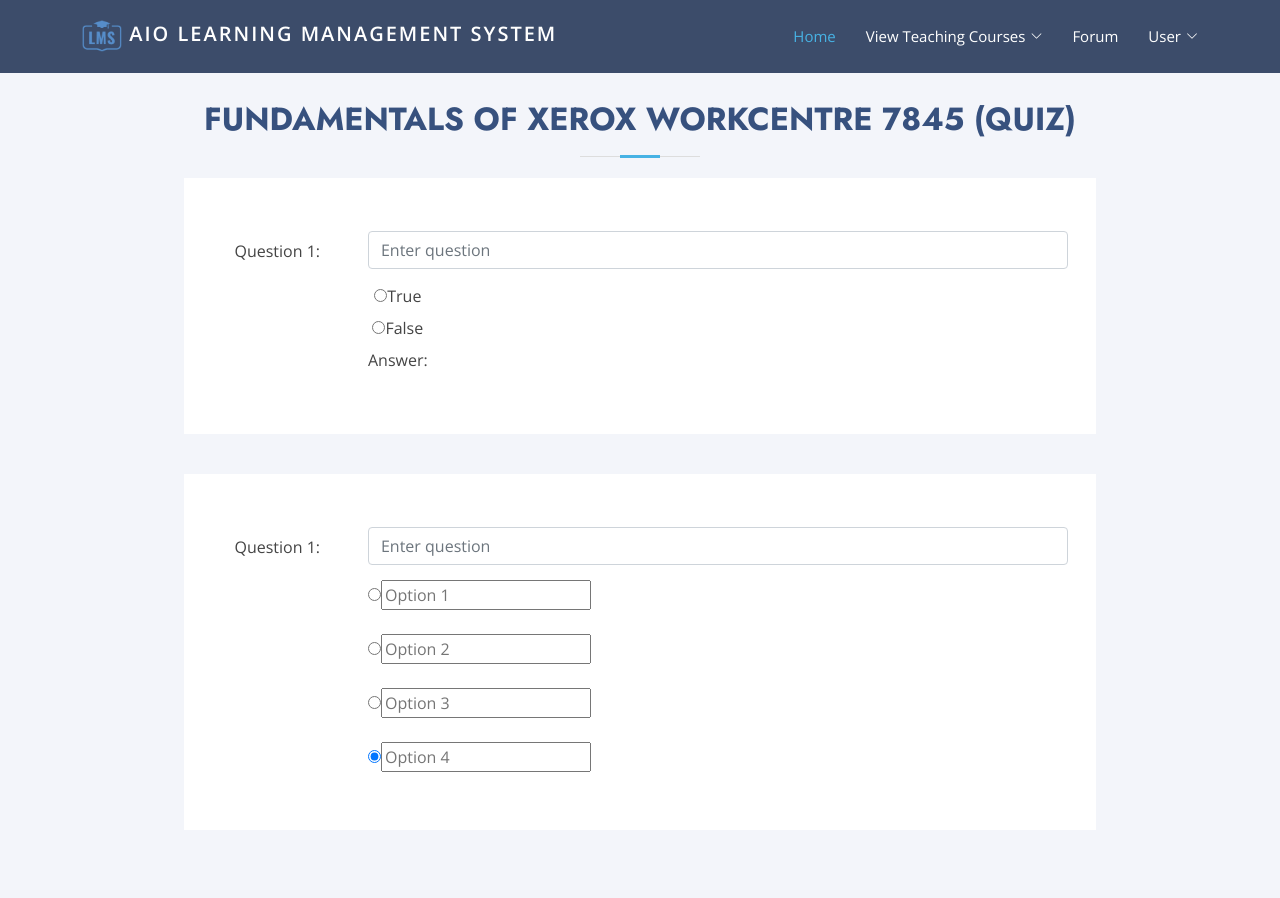
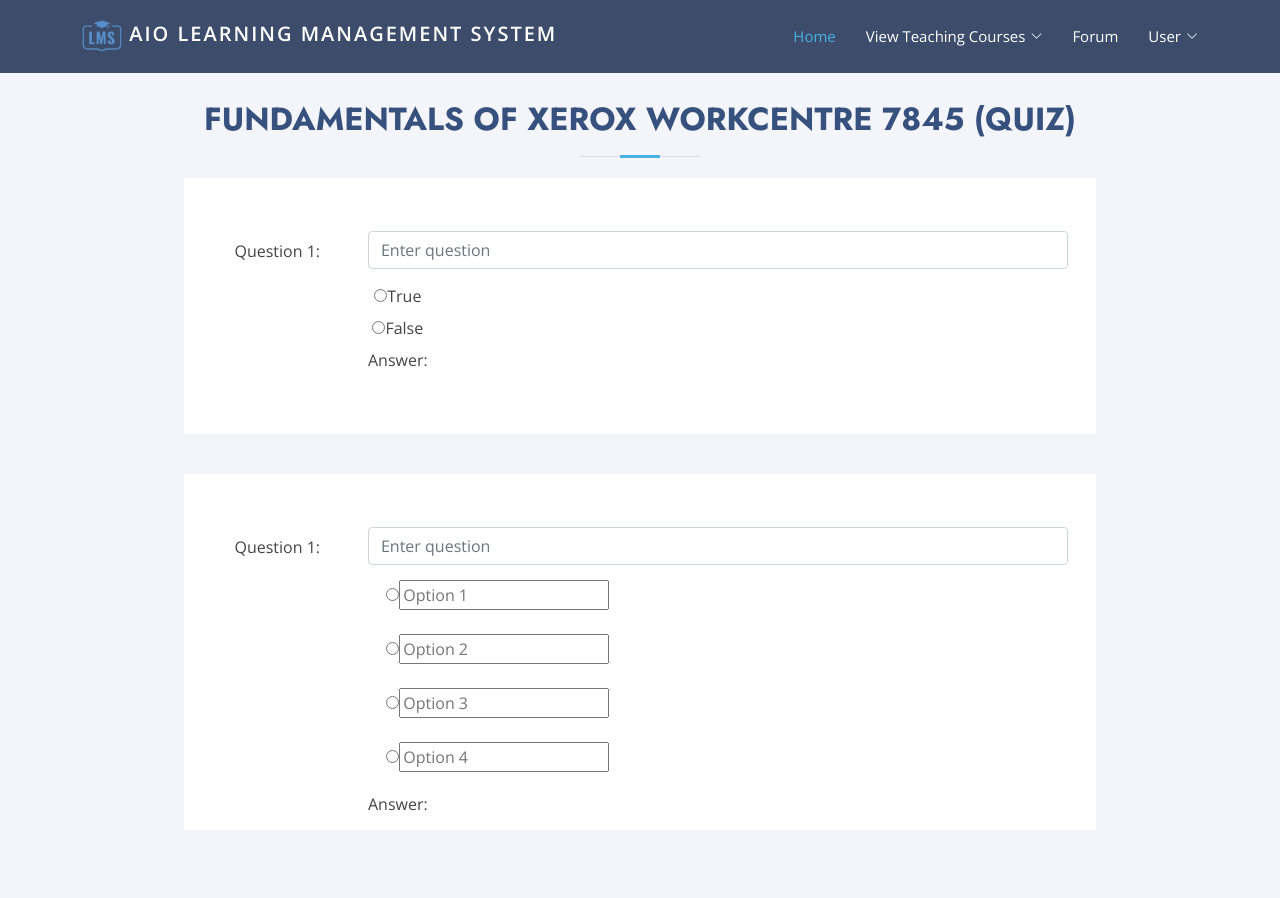
Before and after one commit to verwinkwasmu/SPM_Project_Application, a Nuxt app: page /TrainerCreateQuiz in a window 1280 px wide. Shown: the top 898 px of the page. Built offline with nearby package versions, Linux system fonts and the light colour scheme.

Commit message:
Update TrainerCreateQuiz

```diff
--- a/assets/css/style.css
+++ b/assets/css/style.css
@@ -1694,6 +1694,16 @@
   padding-top: 15px;
 }
 
+#div1 {
+  padding-right: 500px;
+}
+
+#answer {
+  padding-right: 700px;
+  padding-top: 20px;
+}
+
+
 
 /*--------------------------------------------------------------
 # Frequently Asked Questions
--- a/pages/TrainerCreateQuiz.vue
+++ b/pages/TrainerCreateQuiz.vue
@@ -9,11 +9,6 @@
 
                     <div class="row">
                         <div class="col-lg-8" id="TrainerViewCourseDetails" style="padding-bottom: 40px">
-                            <!-- <div class="member d-flex align-items-start"
-                                    data-aos="zoom-in"
-                                    data-aos-delay="100"
-                                   > -->
-
                                 <div class="member-info" id="question">
 
                                     <div>
@@ -22,17 +17,17 @@
                                                 <label for="question">Question 1: </label>
                                             </div>
                                             <div class="float-child-right">
-                                                <b-form-input v-model="question" placeholder="Enter question"></b-form-input>
+                                                <b-form-input v-model="questionTF" placeholder="Enter question"></b-form-input>
                                                 <div>
                                                     <div class='radio-btn'>
-                                                        <input type="radio" id="one" value="True" v-model="answer">
+                                                        <input type="radio" id="one" value="True" v-model="answer1">
                                                         <!-- <b-form-input v-model="question" placeholder="Enter question"></b-form-input> -->
                                                         <label for="one">True</label>
                                                         <br>
-                                                        <input type="radio" id="two" value="False" v-model="answer">
+                                                        <input type="radio" id="two" value="False" v-model="answer1">
                                                         <label for="two">False</label>
                                                         <br>
-                                                        <span>Answer: {{ answer }}</span>
+                                                        <span>Answer: {{ answer1 }}</span>
 
 
                                                     </div>
@@ -40,26 +35,7 @@
                                             </div>
 
                                         </div>
-
                                     </div>
-
-                                        <!-- <div class="mt-2">Question is: {{ question }}</div> -->
-
-                                    <!-- <div>
-                                        <div class="float-child-left">
-                                            <input type="radio" id="one" value="True" v-model="answer">
-                                            <label for="one">True</label>
-                                            <br>
-                                            <input type="radio" id="two" value="False" v-model="answer">
-                                            <label for="two">False</label>
-
-                                            <span>Answer: {{ answer }}</span>
-                                        </div>
-                                    </div> -->
-
-
-
-
                                 </div>
                             </div>
                         </div>
@@ -73,26 +49,55 @@
                                         <label for="question">Question 1: </label>
                                     </div>
                                     <div class="float-child-right">
-                                        <b-form-input v-model="question" placeholder="Enter question"></b-form-input>
+                                        <b-form-input v-model="questionMCQ" placeholder="Enter question"></b-form-input>
+                                        <div>
                                         <div class='radio-btn'>
-                                            <form action="">
+                                            <!--<form action="">-->
                                                 <fieldset>
-                                                <div id="div1"><input class="rd" type="radio" name="radio-set" id="radio-1" value="Normal Radio" checked= /><input type="text" class="tb" name="tb1" value="" placeholder="Option 1" /></div><br>
-                                                <div id="div1"><input class="rd" type="radio" name="radio-set" id="radio-1" value="Normal Radio" checked= /><input type="text" class="tb" name="tb1" value="" placeholder="Option 2" /></div><br>
-                                                <div id="div1"><input class="rd" type="radio" name="radio-set" id="radio-1" value="Normal Radio" checked= /><input type="text" class="tb" name="tb1" value="" placeholder="Option 3" /></div><br>
-                                                <div id="div1"><input class="rd" type="radio" name="radio-set" id="radio-1" value="Normal Radio" checked= /><input type="text" class="tb" name="tb1" value="" placeholder="Option 4" /></div>
+                                                <div id="div1">
+                                                    <input type="radio" name="radio-set" id="radio-1" :value="answerValue" v-model="answer2" />
+                                                    <input type="text" class="tb" name="tb1" @input="answerValue=$event.target.value" placeholder="Option 1" />
+                                                </div><br>
+                                                <div id="div1">
+                                                    <input type="radio" name="radio-set" id="radio-2" :value="answerValue" v-model="answer2" />
+                                                    <input type="text" class="tb" name="tb2" @input="answerValue=$event.target.value" placeholder="Option 2" />
+                                                </div><br>
+                                                <div id="div1">
+                                                    <input type="radio" name="radio-set" id="radio-3" :value="answerValue" v-model="answer2" />
+                                                    <input type="text" class="tb" name="tb3" @input="answerValue=$event.target.value" placeholder="Option 3" />
+                                                </div><br>
+                                                <div id="div1">
+                                                    <input type="radio" name="radio-set" id="radio-4" :value="answerValue" v-model="answer2" />
+                                                    <input type="text" class="tb" name="tb4" @input="answerValue=$event.target.value" placeholder="Option 4" />
+                                                </div>
+                                                <div id="answer">
+                                                    Answer: {{  answer2 }}
+                                                </div><br>
+
                                                 </fieldset>
-                                            </form>
+                                           <!-- </form>-->
+                                            <br>
+                                        </div>
                                         </div>
                                     </div>
-                                    <!-- <form action="">
-                                        <fieldset>
-                                                <div id="div1"><input class="rd" type="radio" name="radio-set" id="radio-1" value="Normal Radio" checked= /><input type="text" class="tb" name="tb1" value="" placeholder="Option 1" /></div><br>
-                                                <div id="div1"><input class="rd" type="radio" name="radio-set" id="radio-1" value="Normal Radio" checked= /><input type="text" class="tb" name="tb1" value="" placeholder="Option 2" /></div><br>
-                                                <div id="div1"><input class="rd" type="radio" name="radio-set" id="radio-1" value="Normal Radio" checked= /><input type="text" class="tb" name="tb1" value="" placeholder="Option 3" /></div><br>
-                                                <div id="div1"><input class="rd" type="radio" name="radio-set" id="radio-1" value="Normal Radio" checked= /><input type="text" class="tb" name="tb1" value="" placeholder="Option 4" /></div>
-                                        </fieldset>
-                                    </form> -->
+
+                                    <!--<div id="app">
+                                        <input type="radio" name="foodOptions" id="food_a" value="option1" v-model="food">
+                                        <label for="food__a1">option1</label>
+                                        <br>
+                                        <input type="radio" name="foodOptions" id="food_b" :value="food">
+                                        <label for="food_b">
+                                                    <input type="number" @input="food = $event.target.value"> per day
+                                        </label>
+                                        <br>
+                                        <input type="radio" name="foodOptions" id="food_c" value="option3" v-model="food">
+                                        <label for="food_a3">option3</label>
+
+                                        <div>
+                                            {{ food }}
+                                        </div>
+                                    </div>-->
+
                                 </div>
                             </div>
                         </div>
@@ -101,7 +106,7 @@
                 </div>
                 <div class="buttongroup">
                     <div class="TrainerCreateQuiz">
-                        <a href="TrainerCreateQuiz" class="TrainerCreateQuiz-btn">Create</a>
+                        <a href="" class="TrainerCreateQuiz-btn" @click="testing">Add Question</a>
                     </div>
 
                     <div class="TrainerCancelQuiz">
@@ -109,20 +114,38 @@
                     </div>
                 </div>
 
-            <!-- </div> -->
 
         </section>
     </div>
 </template>
 
 
+
 <script>
   export default {
-    data() {
-      return {
-        question: '',
-        answer: ''
-      }
+    data: () => ({
+        questionTF: "",
+        questionMCQ: "",
+        answer1: "",
+        answer2: "",
+    }),
+    methods: {
+        testing: function(){
+            if (this.questionTF != "" && this.questionMCQ != ""){
+                console.log('yay')
+                console.log(this.questionTF)
+            }
+            if (this.questionTF == "" || this.questionMCQ != "") {
+                console.log('mcqIN')
+            }
+            if (this.questionTF != "" || this.questionMCQ == "") {
+                console.log('TFin')
+            }
+            else {
+                console.log('please enter a question')
+            }
+        },
     }
-  }
+  };
+
 </script>
```
